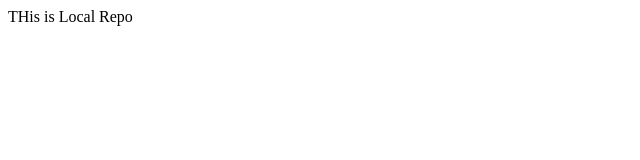
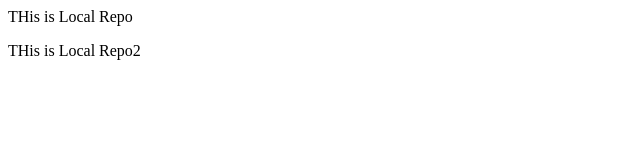
Before and after one commit to vandanrajpara/LocalRepo, a plain HTML site: page index.html in a window 1280 px wide. Shown: the whole page, without its empty margins (0-640 px from the left). Drawn offline with Linux system fonts and the light colour scheme.

Commit message:
Added Repo2 Line

```diff
--- a/index.html
+++ b/index.html
@@ -1 +1,2 @@
 <p>THis is Local Repo</p>
+<p>THis is Local Repo2</p>
```
